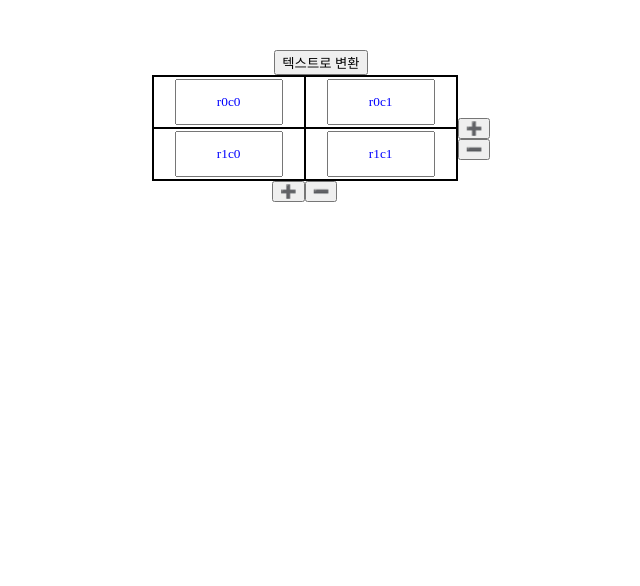
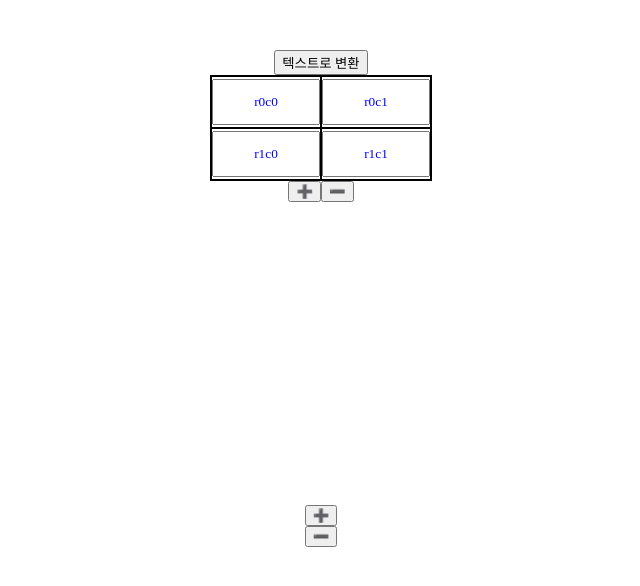
Before and after one commit to Barkshihun/table-to-text, a React (Vite) app: page / in a window 1280 px wide. Shown: the top 586 px of the page, without its empty margins (319-959 px from the left). Built offline with nearby package versions, Linux system fonts and the light colour scheme; a web font is replaced by a local one.

Commit message:
입력에 따라 input이 늘어나도록 수정

```diff
--- a/src/components/Output.tsx
+++ b/src/components/Output.tsx
@@ -46,7 +46,7 @@ function Output() {
     }
     return textLength;
   };
-  const getLongestTextPerCol = () => {
+  const getLongestComputedLengthPerCol = () => {
     let longestTextPerCol: number[] = [];
 
     for (let col = 0; col < cols; col++) {
@@ -59,7 +59,7 @@ function Output() {
 
     return longestTextPerCol;
   };
-  const longestTextPerColList = getLongestTextPerCol();
+  const longestTextPerColList = getLongestComputedLengthPerCol();
   const computeText = (row: number, col: number): string => {
     let text = globalTableList[row][col];
     if (text) {
--- a/src/components/Table.tsx
+++ b/src/components/Table.tsx
@@ -20,7 +20,7 @@ function Table() {
     return tableList;
   };
   const [tableList, setTableList] = useState(makeTableList());
-  // console.log("tableList", tableList);
+  // 클릭 이벤트 시작
   const controlPlus = (target: "rows" | "cols") => {
     if (rows === 0) {
       rows = 1;
@@ -62,15 +62,32 @@ function Table() {
   const onRowMinus = () => controlMinus("rows");
   const onColPlus = () => controlPlus("cols");
   const onColMinus = () => controlMinus("cols");
+  const getLongestTextPerCol = () => {
+    let longestTextPerCol: number[] = [];
 
+    for (let col = 0; col < cols; col++) {
+      let tempList = [];
+      for (let row = 0; row < rows; row++) {
+        tempList.push(tableList[row][col].length);
+      }
+      longestTextPerCol.push(Math.max(...tempList));
+    }
+
+    return longestTextPerCol;
+  };
+  let longestTextPerCol = getLongestTextPerCol();
   const onChange = (event: React.ChangeEvent<HTMLInputElement>) => {
     if (event.target.dataset.row && event.target.dataset.col) {
       const row = parseInt(event.target.dataset.row);
       const col = parseInt(event.target.dataset.col);
       globalTableList[row][col] = event.target.value;
+      if (longestTextPerCol[col] < event.target.value.length) {
+        longestTextPerCol[col] = event.target.value.length;
+      }
       setTableList([...globalTableList]);
     }
   };
+  // 클릭 이벤트 끝
   const setTableContents = () => {
     const trList = [];
     for (let row = 0; row < rows; row++) {
@@ -79,7 +96,15 @@ function Table() {
         tdList.push(
           <td key={`r${row}c${col}`}>
             <div>
-              <input name={`${row},${col}`} value={tableList[row][col]} placeholder={`r${row}c${col}`} onChange={onChange} data-row={row} data-col={col} />
+              <input
+                name={`${row},${col}`}
+                value={tableList[row][col]}
+                placeholder={`r${row}c${col}`}
+                onChange={onChange}
+                data-row={row}
+                data-col={col}
+                style={{ width: `${longestTextPerCol[col]}em` }}
+              />
             </div>
           </td>
         );
@@ -92,18 +117,18 @@ function Table() {
   // console.log("globalTableList", globalTableList);
   return (
     <>
-      <div className="table-container">
+      <div className=".table-container">
         <table>
           <tbody>{setTableContents()}</tbody>
+        </table>
+      </div>
       <div className="row-btns">
         <button onClick={onRowPlus}>➕</button>
         <button onClick={onRowMinus}>➖</button>
       </div>
-        </table>
       <div className="col-btns">
         <button onClick={onColPlus}>➕</button>
         <button onClick={onColMinus}>➖</button>
-        </div>
       </div>
     </>
   );
--- a/src/scss/Table.scss
+++ b/src/scss/Table.scss
@@ -19,24 +19,26 @@ table {
   border-collapse: collapse;
   font-size: 30px;
   display: flex;
-  flex-direction: column;
+  // flex-direction: column;
   justify-content: center;
   // @extend %border;
+  position: relative;
+  align-items: center;
 }
 td {
   @extend %border;
-  width: 150px;
+  // min-width: 150px;
   height: 50px;
   div {
-    width: 100%;
+    // width: 100%;
     height: 100%;
     display: flex;
     justify-content: center;
     align-items: center;
     input {
-      width: 100px;
       height: 40px;
       text-align: center;
+      min-width: 100px;
       &::placeholder {
         color: blue;
       }
@@ -48,7 +50,7 @@ td {
   @extend %border;
 }
 .table-container {
-  display: flex;
+  position: relative;
 }
 .row-btns {
   display: flex;
@@ -59,4 +61,6 @@ td {
   flex-direction: column;
   justify-content: center;
   height: 100%;
+  // position: absolute;
+  top: 0px;
 }
```
Lines whose indentation alone changed are shown as unchanged.
